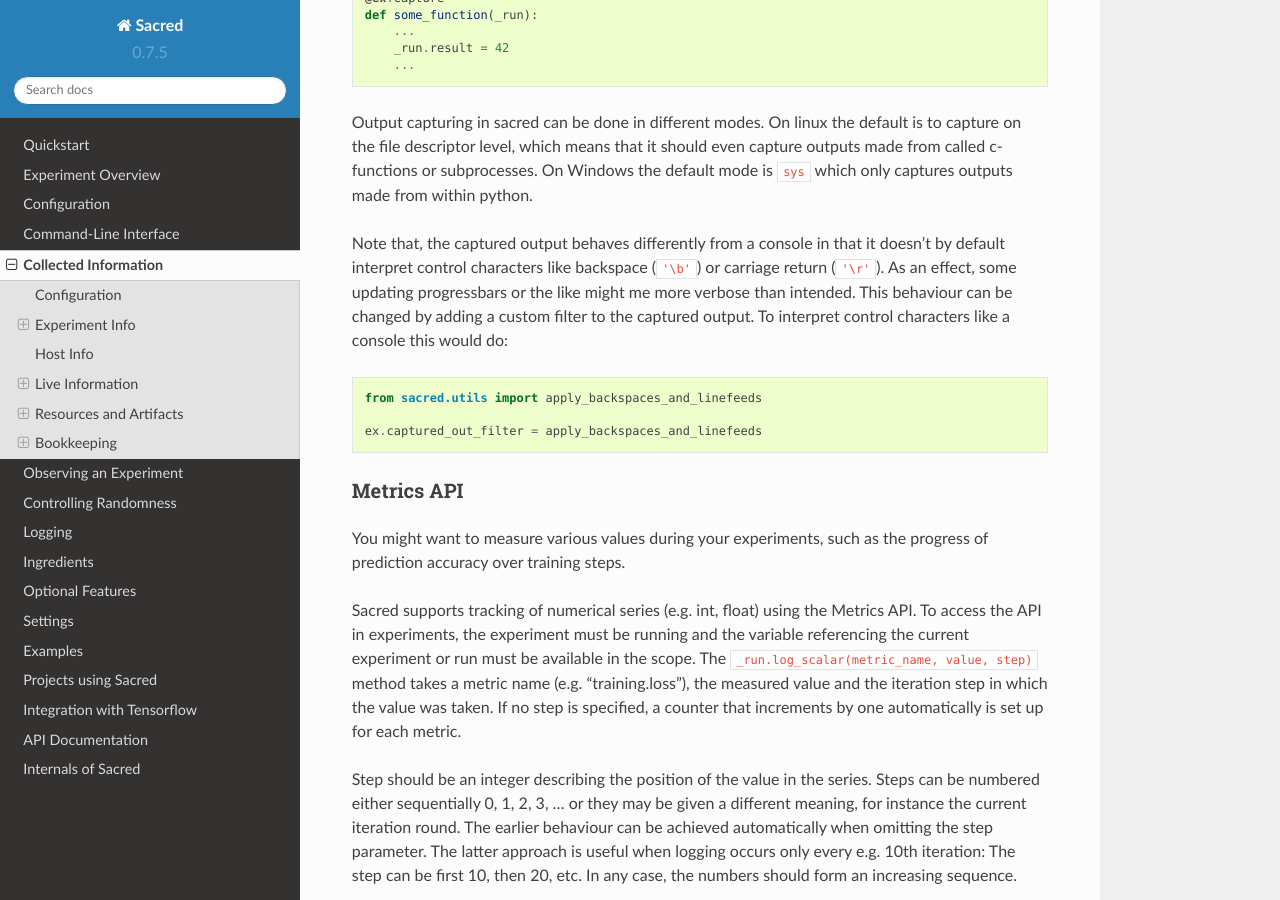
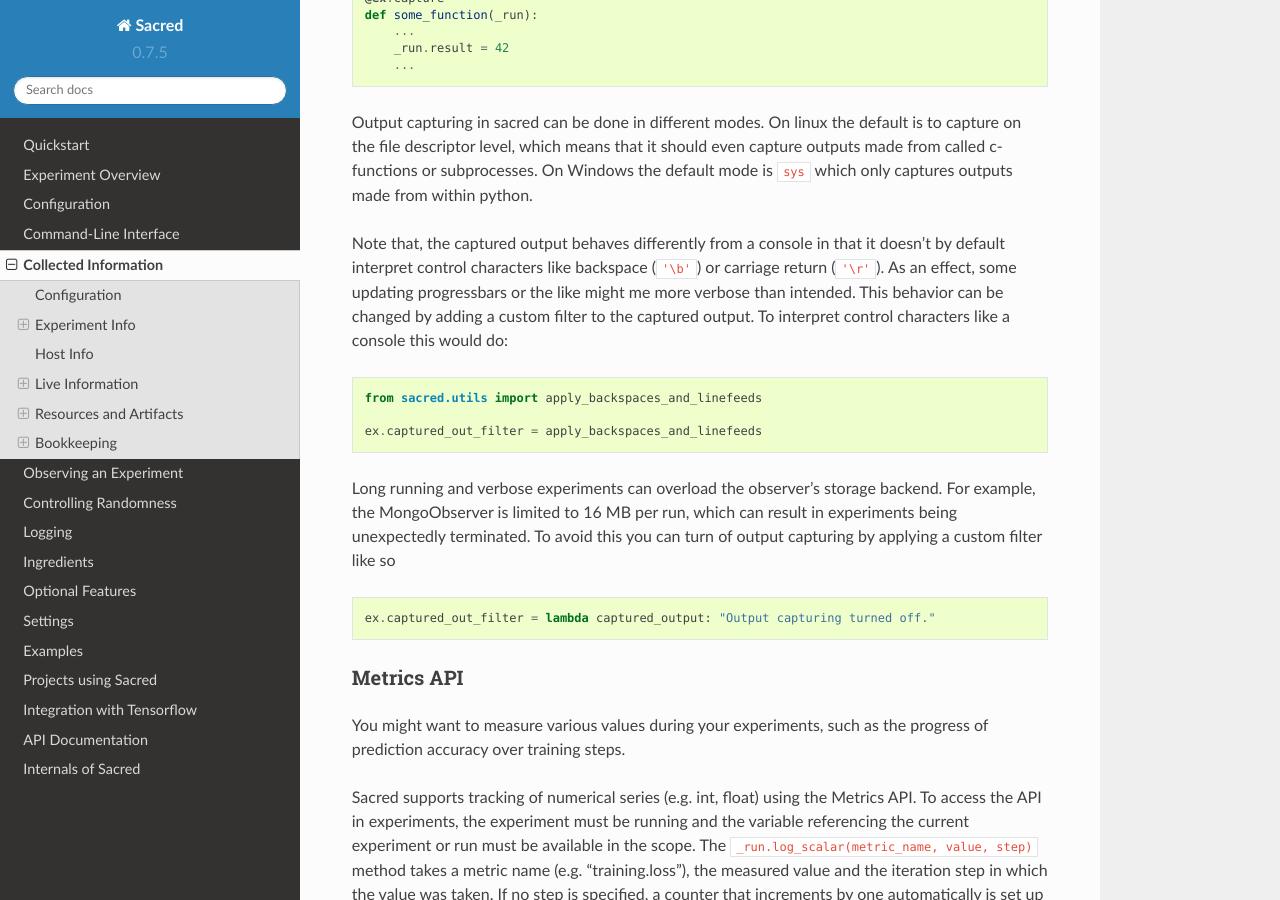
Before and after one commit to IDSIA/sacred, a Sphinx documentation site: the page built from docs/collected_information.rst, in a window 1280 px wide and 900 px high, scrolled down 2970 px. Built offline with Sphinx 7.4.7 and the Read the Docs theme 2.0.0, drawn with Linux system fonts in a browser that asks for light colours; the version number is read from the project's files by our own code; some of the changed text lies outside the part shown.

Commit message:
Add documentation about turning off output capture

```diff
--- a/docs/collected_information.rst
+++ b/docs/collected_information.rst
@@ -160,7 +160,7 @@
 it doesn't by default interpret control characters like backspace
 (``'\b'``) or carriage return (``'\r'``).
 As an effect, some updating progressbars or the like might me more verbose
-than intended. This behaviour can be changed by adding a custom filter to the
+than intended. This behavior can be changed by adding a custom filter to the
 captured output. To interpret control characters like a console this would do:
 
 .. code-block:: python
@@ -168,6 +168,16 @@
     from sacred.utils import apply_backspaces_and_linefeeds
 
     ex.captured_out_filter = apply_backspaces_and_linefeeds
+
+Long running and verbose experiments can overload the observer's
+storage backend. For example, the MongoObserver is limited to
+16 MB per run, which can result in experiments being unexpectedly
+terminated. To avoid this you can turn of output capturing by
+applying a custom filter like so
+
+.. code-block:: python
+
+    ex.captured_out_filter = lambda captured_output: "Output capturing turned off."
 
 
 Metrics API
```
Also changed, not shown: other parts of docs/collected_information.rst (+3 -3 lines).
